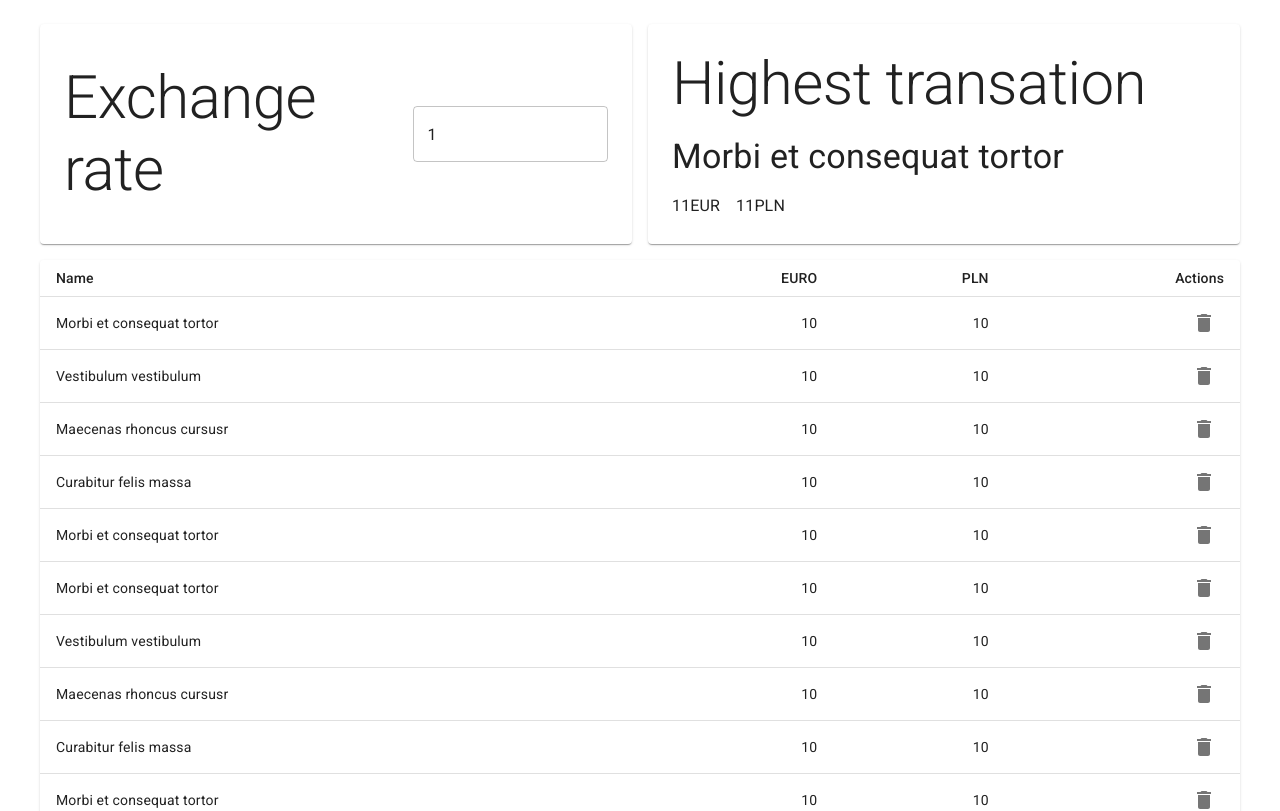
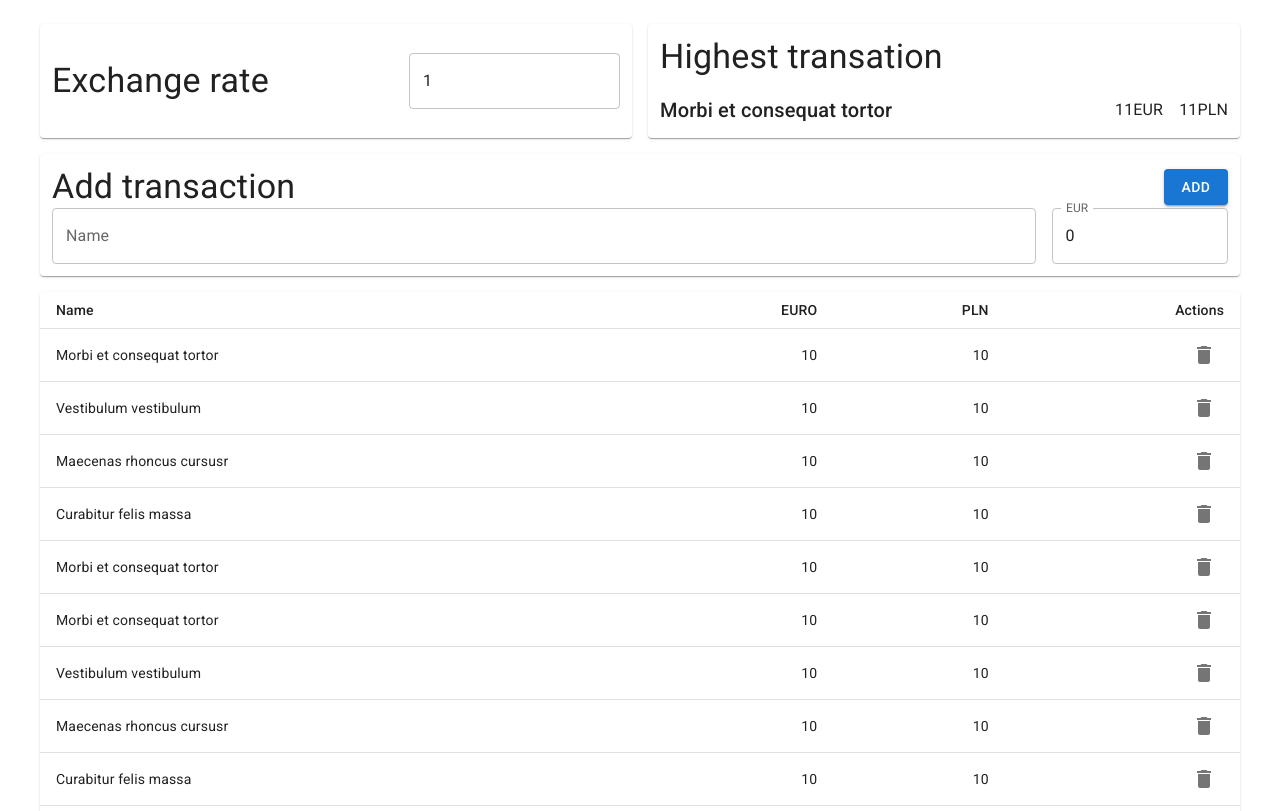
Before and after one commit to doforever/kambu, a React (Create React App) app: page / in a window 1280 px wide. Shown: the top 811 px of the page. Built offline with nearby package versions, Linux system fonts and the light colour scheme.

Commit message:
Add transaction

```diff
--- a/package.json
+++ b/package.json
@@ -21,6 +21,7 @@
     "react-scripts": "5.0.1",
     "sass": "^1.51.0",
     "typescript": "^4.6.4",
+    "uuid": "^8.3.2",
     "web-vitals": "^2.1.4"
   },
   "scripts": {
@@ -46,5 +47,8 @@
       "last 1 firefox version",
       "last 1 safari version"
     ]
+  },
+  "devDependencies": {
+    "@types/uuid": "^8.3.4"
   }
 }
--- a/src/App.tsx
+++ b/src/App.tsx
@@ -2,6 +2,7 @@ import Rate from './features/Rate/Rate';
 import TransactionList from './features/TransactionList/TransactionList';
 import MainLayout from './layout/MainLayout/MainLayout';
 import MaxTransaction from './features/MaxTransaction/MaxTransaction';
+import AddTransaction from './features/AddTransaction/AddTransaction';
 import { CssBaseline, StyledEngineProvider, Grid } from '@mui/material';
 
 function App() {
@@ -17,6 +18,9 @@ function App() {
             <Grid item xs={12} lg={6}>
               <MaxTransaction />
             </Grid>
+            <Grid item xs={12}>
+              <AddTransaction />
+            </Grid>
             <Grid item xs={12} >
               <TransactionList />
             </Grid>
--- /dev/null
+++ b/src/features/AddTransaction/AddTransaction.tsx
@@ -0,0 +1,44 @@
+import { TextField, Typography, Paper, Stack, Button } from '@mui/material';
+import { useAppDispatch } from '../../app/hooks';
+import { add } from '../../redux/transactionsSlice';
+import { useState } from 'react';
+
+function AddTransaction() {
+  const dispatch = useAppDispatch();
+  const [name, setName] = useState('');
+  const [value, setValue] = useState(0);
+
+  const addTransaction = () => {
+    dispatch(add({ value, name }));
+    setName('');
+    setValue(0);
+  };
+
+  return (
+    <Paper sx={{padding: '12px'}}>
+      <Stack direction='row' spacing={2} justifyContent='space-between' alignItems='center'>
+        <Typography component='h2' variant='h4' paragraph>Add transaction</Typography>
+        <Button variant="contained" onClick={addTransaction}>Add</Button>
+      </Stack>
+      <Stack direction='row' spacing={2}>
+        <TextField
+          fullWidth
+          value={name}
+          label='Name'
+          type='text'
+          onChange={(e) => setName(e.target.value)}
+          inputProps={{ step: "0.1" }}
+        />
+        <TextField
+          value={value}
+          label='EUR'
+          type='number'
+          onChange={(e) => setValue(parseFloat(e.target.value))}
+          inputProps={{ step: "0.1" }}
+        />
+      </Stack>
+    </Paper>
+  );
+}
+
+export default AddTransaction;
--- a/src/features/MaxTransaction/MaxTransaction.module.scss
+++ /dev/null
@@ -1,9 +0,0 @@
-.root {
-  padding: 24px;
-}
-
-@media (min-width: 1200px) {
-  .root {
-    min-height: 220px;
-  }
-}
--- a/src/features/MaxTransaction/MaxTransaction.tsx
+++ b/src/features/MaxTransaction/MaxTransaction.tsx
@@ -3,23 +3,22 @@ import { useAppSelector } from '../../app/hooks';
 import { selectTransactionsMax } from '../../redux/transactionsSlice';
 import { exchange } from '../../app/utils';
 import { selectRate } from '../../redux/rateSlice';
-import styles from './MaxTransaction.module.scss';
 
 function MaxTransaction() {
   const transaction = useAppSelector(selectTransactionsMax);
   const exchangeRate = useAppSelector(selectRate);
 
   return (
-    <Paper className={styles.root}>
+    <Paper sx={{ padding: '12px'}}>
       <Stack spacing={2}>
-        <Typography variant='h2'>Highest transation</Typography>
+        <Typography component='h2' variant='h4'>Highest transation</Typography>
         <Stack
-          direction={{ xs: 'row', lg: 'column' }}
+          direction='row'
           spacing={2}
-          justifyContent="space-between"
-          alignItems={{ xs: 'center', lg: 'flex-start'}}
+          justifyContent='space-between'
+          alignItems='center'
         >
-          <Typography variant='h4'>{transaction.name}</Typography>
+          <Typography component='h3' variant='h6'>{transaction.name}</Typography>
           <Stack direction="row" spacing={2} justifyContent="flex-end">
             <Typography variant='body1'>{transaction.value}EUR</Typography>
             <Typography variant='body1'>{exchange(transaction.value, exchangeRate)}PLN</Typography>
--- a/src/features/Rate/Rate.module.scss
+++ b/src/features/Rate/Rate.module.scss
@@ -1,15 +1,10 @@
 .root {
   width: 100%;
-  padding: 24px;
+  height: 100%;
+  padding: 12px;
   display: flex;
-  justify-content: flex-start;
+  justify-content: space-between;
   align-items: center;
   gap: 12px;
   flex-direction: row;
 }
-
-@media (min-width: 1200px) {
-  .root {
-    min-height: 220px;
-  }
-}
--- a/src/features/Rate/Rate.tsx
+++ b/src/features/Rate/Rate.tsx
@@ -9,7 +9,7 @@ function Rate () {
 
   return (
     <Paper className={styles.root}>
-      <Typography variant='h2'>Exchange rate</Typography>
+      <Typography component='h2' variant='h4'>Exchange rate</Typography>
       <TextField
         aria-label="Exchange rate"
         value={count}
--- a/src/features/TransactionList/TransactionList.tsx
+++ b/src/features/TransactionList/TransactionList.tsx
@@ -128,6 +128,7 @@ const TransactionList = () => {
       <Stack
         alignItems="flex-end"
         spacing={2}
+        sx={{ padding: '12px' }}
       >
         <Typography variant='h3'>{sumTransactions()} EUR</Typography>
         <Typography variant='h3'>{exchange(sumTransactions(), exchangeRate)} PLN</Typography>
--- a/src/redux/transactionsSlice.ts
+++ b/src/redux/transactionsSlice.ts
@@ -1,5 +1,6 @@
 import { createSlice, PayloadAction } from '@reduxjs/toolkit';
 import { RootState } from './store';
+import { v4 as uuidv4 } from 'uuid';
 
 export type Transaction = {
   id: string,
@@ -95,8 +96,11 @@ export const transactionsSlice = createSlice({
   name: 'transactions',
   initialState,
   reducers: {
-    add: (state, action: PayloadAction<Transaction>) => {
-      state.data.push(action.payload);
+    add: (state, action: PayloadAction<{name: string, value: number}>) => {
+      state.data.push({
+        id: uuidv4(),
+        ...action.payload,
+      });
     },
     remove: (state, action: PayloadAction<string>) => {
       state.data = state.data.filter(t => t.id !== action.payload);
```
Also changed, not shown: 1 other file (tests, documents, lock files or other folders).
